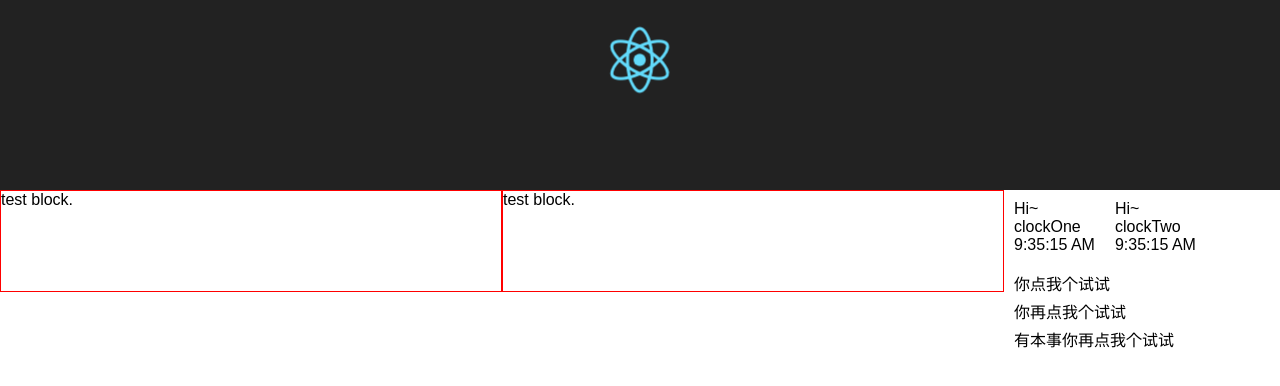
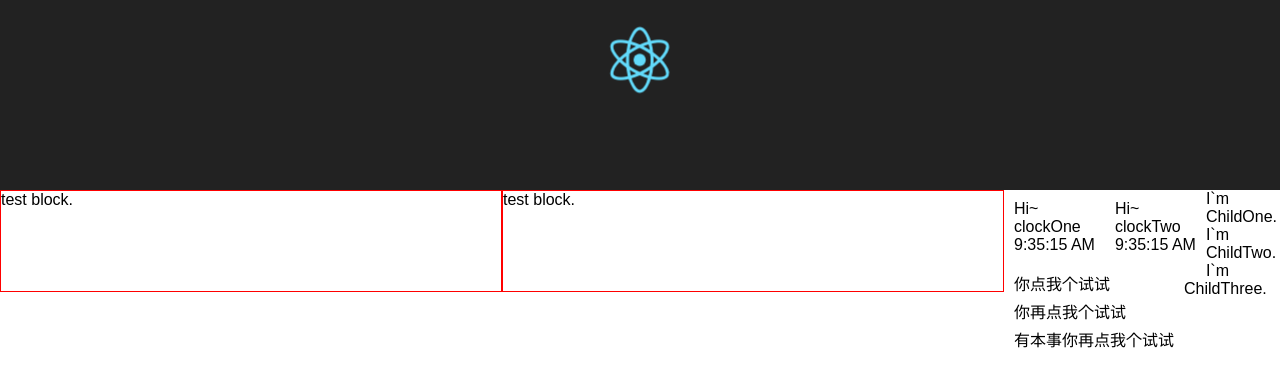
Before and after one commit to giraffeComing/giraffe_react, a React (Create React App) app: page / in a window 1280 px wide. Shown: the top 386 px of the page. Built offline with nearby package versions, Linux system fonts and the light colour scheme.

Commit message:
条件渲染，组件内class定义内部组件，export多模块导出

```diff
--- a/src/App.js
+++ b/src/App.js
@@ -5,6 +5,7 @@ import './App.css';
 import Test from './component/test/test';
 import Clock from './component/clock/clock';
 import ClickEvent from './component/clickEvent/clickEvent'
+import {Condition,Condition2} from './component/condition/condition'
 
 class App extends Component {
   render() {
@@ -20,6 +21,8 @@ class App extends Component {
           <Clock name="clockOne"/>
           <Clock name="clockTwo"/>
           <ClickEvent/>
+          <Condition/>
+          <Condition2/>
       </div>
     );
   }
--- /dev/null
+++ b/src/component/condition/condition.js
@@ -0,0 +1,96 @@
+/**
+ * Created by zhangwei36 on 2017/12/27.
+ */
+// 引入react
+import React from 'react';
+// 导入样式表
+import './condition.css';
+
+// 定义内部的子组件1
+class ChildOne extends React.Component{
+    render(){
+        return (
+            <div>
+                I`m ChildOne.
+            </div>
+        )
+    }
+}
+// 定义内部的子组件2
+class ChildTwo extends React.Component{
+    render(){
+        return (
+            <div>
+                I`m ChildTwo.
+            </div>
+        )
+    }
+}
+// 定义内部的子组件3
+class ChildThree extends React.Component{
+    render(){
+        return (
+            <div>
+                I`m ChildThree.
+            </div>
+        )
+    }
+}
+
+// 1、条件渲染在正常的js语句中进行
+class Condition extends React.Component{
+    constructor(props){
+        super(props);
+        this.state = {
+            current : 1
+        }
+    }
+    render(){
+        // 在正常的js中分条件返回需要渲染的子组件
+        if(this.state.current === 1){
+            return(
+                <div>
+                    <ChildOne/>
+                </div>
+            )
+        }else if(this.state.current === 2){
+            return(
+                <div>
+                    <ChildTwo/>
+                </div>
+            )
+        }
+    }
+}
+
+// 2、条件渲染在jsx语法中进行
+class Condition2 extends React.Component{
+    constructor(props){
+        super(props);
+        this.state = {
+            current : 2,
+            showThree : true
+        }
+    }
+    render(){
+        /********
+        1、在jsx语法中进行判断和返回
+        2、三目运算
+        3、逻辑运算
+        **********/
+        return(
+            <div>
+                {
+                    this.state.current === 1? <ChildOne/>: <ChildTwo/>
+                }
+                {
+                    this.state.showThree && <ChildThree/>
+                }
+            </div>
+        )
+    }
+}
+
+// 1、多个模块导出 使用export而不是export default，而且要用{}括起来，
+// 2、在其他模块中引用的时候要import {Condition,Condition2}
+export {Condition,Condition2};
```
Also changed, not shown: src/component/condition/condition.css (added).
